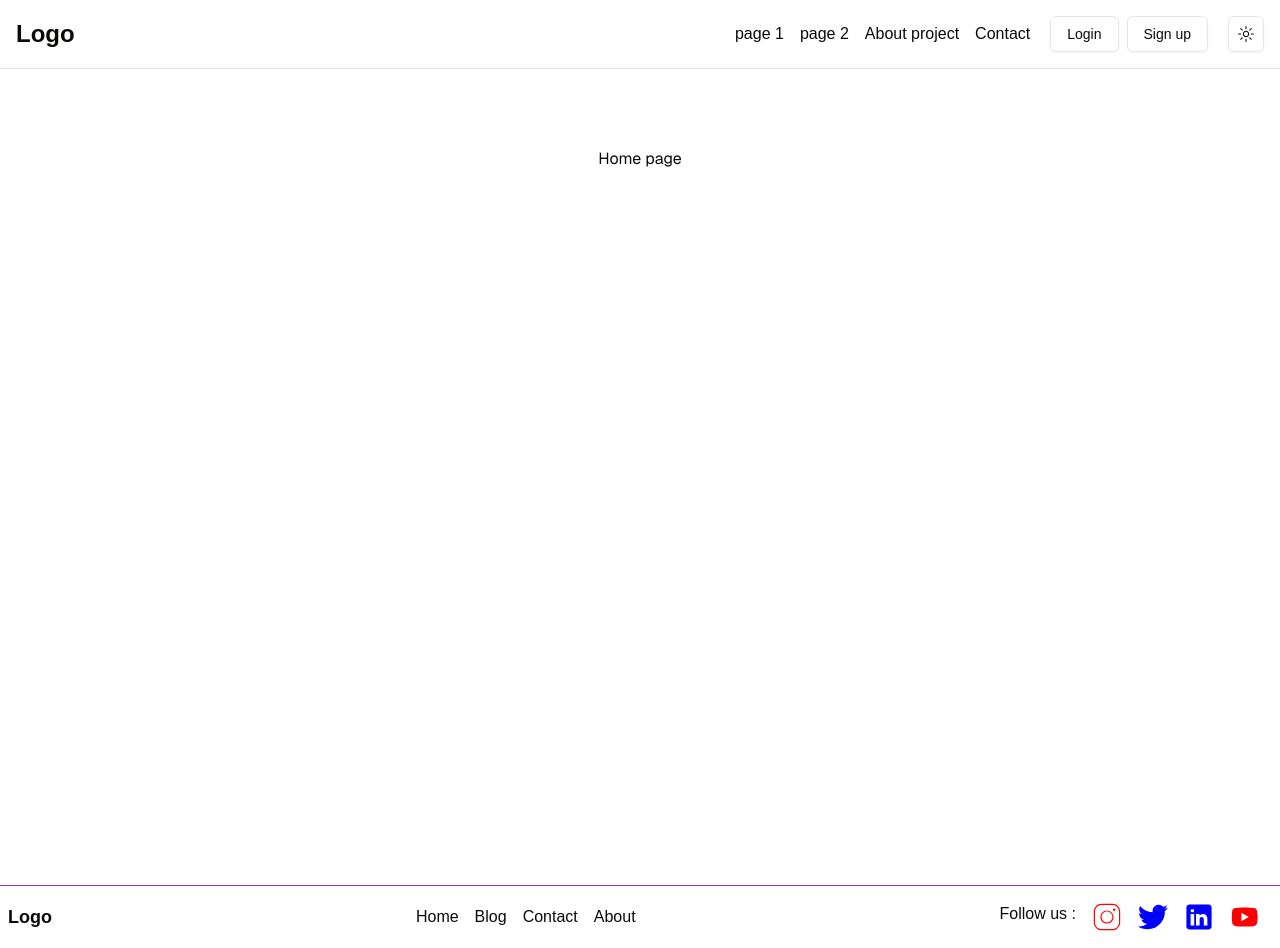
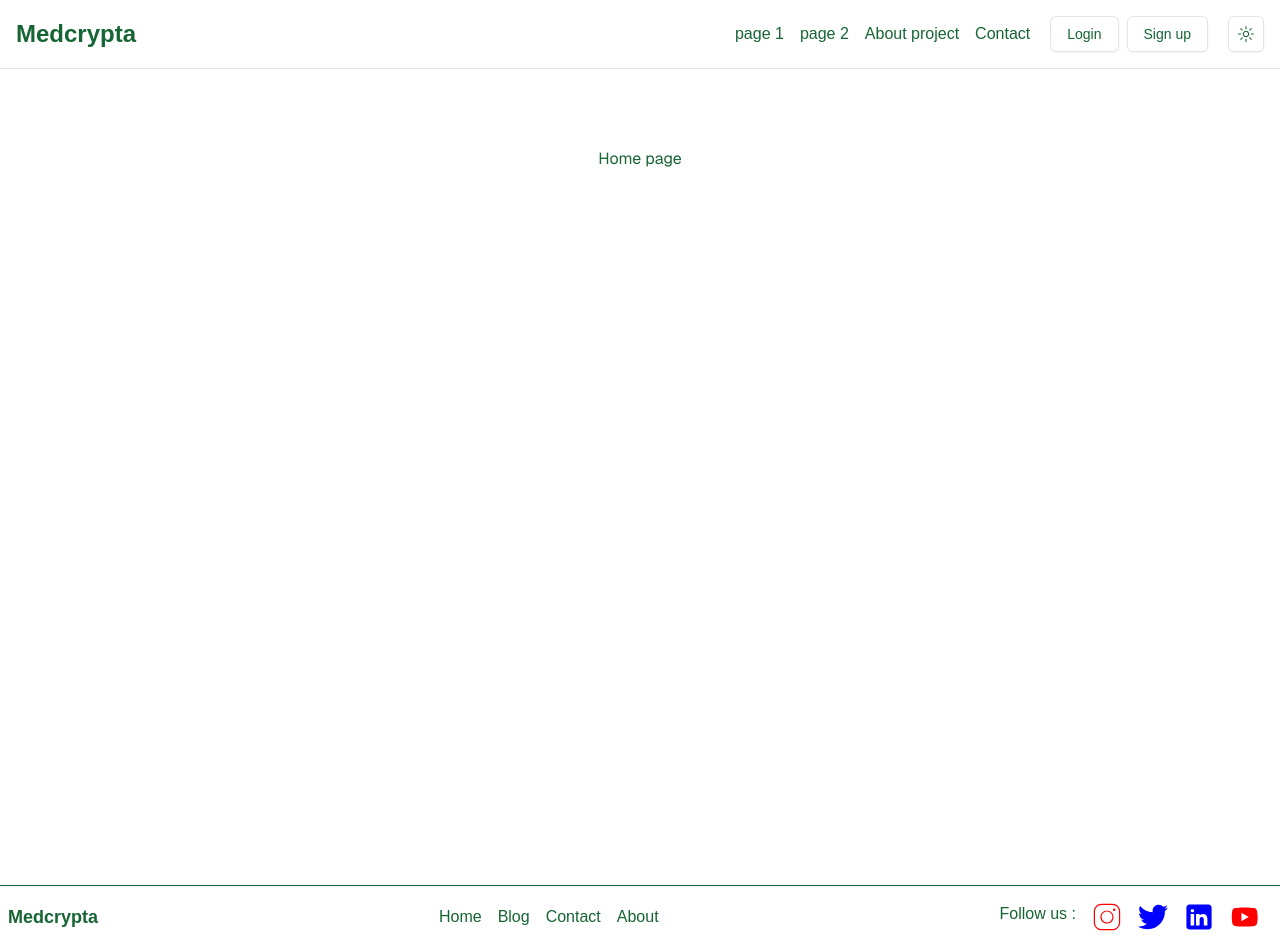
Before and after one commit to Nithin9585/Medcrypta, a Next.js app in the folder frontend/: page / in a window 1280 px wide. Built offline with nearby package versions, Linux system fonts and the light colour scheme.

Commit message:
ui update

```diff
--- a/frontend/app/globals.css
+++ b/frontend/app/globals.css
@@ -15,27 +15,28 @@
     text-wrap: balance;
   }
 }
+
 @layer base {
   :root {
     --background: 0 0% 100%;
-    --foreground: 20 14.3% 4.1%;
+    --foreground: 240 10% 3.9%;
     --card: 0 0% 100%;
-    --card-foreground: 20 14.3% 4.1%;
+    --card-foreground: 240 10% 3.9%;
     --popover: 0 0% 100%;
-    --popover-foreground: 20 14.3% 4.1%;
-    --primary: 24 9.8% 10%;
-    --primary-foreground: 60 9.1% 97.8%;
-    --secondary: 60 4.8% 95.9%;
-    --secondary-foreground: 24 9.8% 10%;
-    --muted: 60 4.8% 95.9%;
-    --muted-foreground: 25 5.3% 44.7%;
-    --accent: 60 4.8% 95.9%;
-    --accent-foreground: 24 9.8% 10%;
+    --popover-foreground: 240 10% 3.9%;
+    --primary: 142.1 76.2% 36.3%;
+    --primary-foreground: 355.7 100% 97.3%;
+    --secondary: 240 4.8% 95.9%;
+    --secondary-foreground: 240 5.9% 10%;
+    --muted: 240 4.8% 95.9%;
+    --muted-foreground: 240 3.8% 46.1%;
+    --accent: 240 4.8% 95.9%;
+    --accent-foreground: 240 5.9% 10%;
     --destructive: 0 84.2% 60.2%;
-    --destructive-foreground: 60 9.1% 97.8%;
-    --border: 20 5.9% 90%;
-    --input: 20 5.9% 90%;
-    --ring: 20 14.3% 4.1%;
+    --destructive-foreground: 0 0% 98%;
+    --border: 240 5.9% 90%;
+    --input: 240 5.9% 90%;
+    --ring: 142.1 76.2% 36.3%;
     --radius: 0.5rem;
     --chart-1: 12 76% 61%;
     --chart-2: 173 58% 39%;
@@ -46,24 +47,24 @@
 
   .dark {
     --background: 20 14.3% 4.1%;
-    --foreground: 60 9.1% 97.8%;
-    --card: 20 14.3% 4.1%;
-    --card-foreground: 60 9.1% 97.8%;
-    --popover: 20 14.3% 4.1%;
-    --popover-foreground: 60 9.1% 97.8%;
-    --primary: 60 9.1% 97.8%;
-    --primary-foreground: 24 9.8% 10%;
-    --secondary: 12 6.5% 15.1%;
-    --secondary-foreground: 60 9.1% 97.8%;
-    --muted: 12 6.5% 15.1%;
-    --muted-foreground: 24 5.4% 63.9%;
+    --foreground: 0 0% 95%;
+    --card: 24 9.8% 10%;
+    --card-foreground: 0 0% 95%;
+    --popover: 0 0% 9%;
+    --popover-foreground: 0 0% 95%;
+    --primary: 142.1 70.6% 45.3%;
+    --primary-foreground: 144.9 80.4% 10%;
+    --secondary: 240 3.7% 15.9%;
+    --secondary-foreground: 0 0% 98%;
+    --muted: 0 0% 15%;
+    --muted-foreground: 240 5% 64.9%;
     --accent: 12 6.5% 15.1%;
-    --accent-foreground: 60 9.1% 97.8%;
+    --accent-foreground: 0 0% 98%;
     --destructive: 0 62.8% 30.6%;
-    --destructive-foreground: 60 9.1% 97.8%;
-    --border: 12 6.5% 15.1%;
-    --input: 12 6.5% 15.1%;
-    --ring: 24 5.7% 82.9%;
+    --destructive-foreground: 0 85.7% 97.3%;
+    --border: 240 3.7% 15.9%;
+    --input: 240 3.7% 15.9%;
+    --ring: 142.4 71.8% 29.2%;
     --chart-1: 220 70% 50%;
     --chart-2: 160 60% 45%;
     --chart-3: 30 80% 55%;
@@ -81,6 +82,6 @@ body {
     @apply border-border;
   }
   body {
-    @apply bg-background text-foreground;
+    @apply bg-background text-[#166534] ;
   }
 }
--- a/frontend/components/Navbar.jsx
+++ b/frontend/components/Navbar.jsx
@@ -15,19 +15,19 @@ export default function Navbar() {
     <nav className="bg-background/50 sticky top-0 backdrop-blur border-b p-4 z-50">
       <div className="container mx-auto flex justify-between items-center">
         <div className=" text-2xl font-bold">
-          <Link href="/">
-            Logo
+          <Link href="/" >
+          Medcrypta
           </Link>
         </div>
       <div className="hidden md:flex space-x-4 items-center">
-  <Link href="/" className="transition duration-300 ease-in-out relative inline-block after:content-[''] after:absolute after:bottom-0 after:left-0 after:w-full after:h-[2px] after:bg-gradient-to-r after:from-blue-400 after:to-purple-500 after:scale-x-0 after:origin-left after:transition-transform after:duration-500 hover:after:scale-x-100 hover:-translate-y-1">page 1</Link>
-  <Link href="/blog" className="transition duration-300 ease-in-out relative inline-block after:content-[''] after:absolute after:bottom-0 after:left-0 after:w-full after:h-[2px] after:bg-gradient-to-r after:from-blue-400 after:to-purple-500 after:scale-x-0 after:origin-left after:transition-transform after:duration-500 hover:after:scale-x-100 hover:-translate-y-1">page 2</Link>
-  <Link href="/about" className="transition duration-300 ease-in-out relative inline-block after:content-[''] after:absolute after:bottom-0 after:left-0 after:w-full after:h-[2px] after:bg-gradient-to-r after:from-blue-400 after:to-purple-500 after:scale-x-0 after:origin-left after:transition-transform after:duration-500 hover:after:scale-x-100 hover:-translate-y-1">About project</Link>
-  <Link href="/Contact" className="transition duration-300 ease-in-out relative inline-block after:content-[''] after:absolute after:bottom-0 after:left-0 after:w-full after:h-[2px] after:bg-gradient-to-r after:from-blue-400 after:to-purple-500 after:scale-x-0 after:origin-left after:transition-transform after:duration-500 hover:after:scale-x-100 hover:-translate-y-1">Contact</Link>
+  <Link href="/" className="transition duration-300 ease-in-out relative inline-block after:content-[''] after:absolute after:bottom-0 after:left-0 after:w-full after:h-[2px] after:bg-gradient-to-r after:from-[#15803d] after:to-[#4ade80] after:scale-x-0 after:origin-left after:transition-transform after:duration-500 hover:after:scale-x-100 hover:-translate-y-1">page 1</Link>
+  <Link href="/blog" className="transition duration-300 ease-in-out relative inline-block after:content-[''] after:absolute after:bottom-0 after:left-0 after:w-full after:h-[2px] after:bg-gradient-to-r after:from-[#15803d] after:to-[#4ade80] after:scale-x-0 after:origin-left after:transition-transform after:duration-500 hover:after:scale-x-100 hover:-translate-y-1">page 2</Link>
+  <Link href="/about" className="transition duration-300 ease-in-out relative inline-block after:content-[''] after:absolute after:bottom-0 after:left-0 after:w-full after:h-[2px] after:bg-gradient-to-r after:from-[#15803d] after:to-[#4ade80] after:scale-x-0 after:origin-left after:transition-transform after:duration-500 hover:after:scale-x-100 hover:-translate-y-1">About project</Link>
+  <Link href="/Contact" className="transition duration-300 ease-in-out relative inline-block after:content-[''] after:absolute after:bottom-0 after:left-0 after:w-full after:h-[2px] after:bg-gradient-to-r after:from-[#15803d] after:to-[#4ade80] after:scale-x-0 after:origin-left after:transition-transform after:duration-500 hover:after:scale-x-100 hover:-translate-y-1">Contact</Link>
 
 <div>
-    <Button className="mx-1 hover:bg-gray-200 hover:text-black dark:hover:bg-gray-700 dark:hover:text-white transition duration-300 ease-in-out" variant="outline">Login</Button>
-    <Button className="mx-1 hover:bg-gray-200 hover:text-black dark:hover:bg-gray-700 dark:hover:text-white transition duration-300 ease-in-out" variant="outline">Sign up</Button>
+    <Button className="mx-1 hover:bg-gray-200 hover:text-[#4ade80]  dark:hover:text-white transition duration-300 ease-in-out" variant="outline">Login</Button>
+    <Button className="mx-1 hover:bg-gray-200 hover:text-[#4ade80]  dark:hover:text-white transition duration-300 ease-in-out" variant="outline">Sign up</Button>
   </div>
   <ModeToggle />
 </div>
--- a/frontend/components/ui/footer.jsx
+++ b/frontend/components/ui/footer.jsx
@@ -1,9 +1,9 @@
 export default function Footer() {
     return (
-        <footer className="border-t border-purple-600 py-4 mt-4">
+        <footer className="border-t border-[#166534] py-4 mt-4">
             <div className="container mx-auto flex flex-col md:flex-row justify-between items-center">
                 <div className="mb-4 md:mb-0">
-                    <h2 className="text-lg ml-2 font-bold">Logo</h2>
+                    <h2 className="text-lg ml-2 font-bold">Medcrypta</h2>
                 </div>
                 <div className="flex space-x-4 mb-4 md:mb-0">
                     <a href="/" className="hover:underline">Home</a>
```
